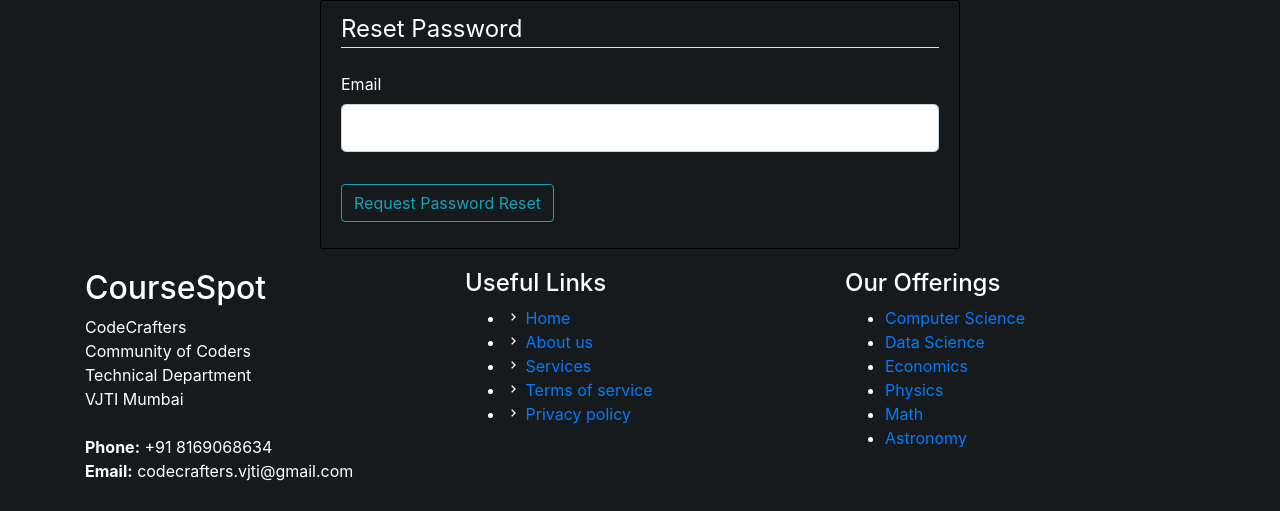
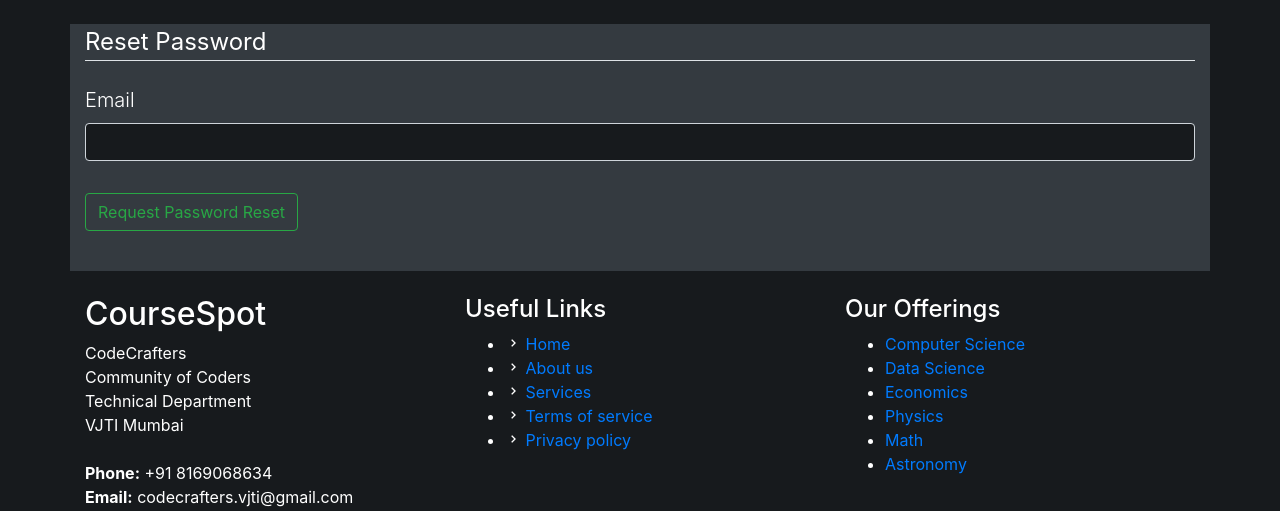
Before and after one commit to dhairyashah1/CodeCrafters-CourseSuggestingWebApp, a Flask app: page /reset_password in a window 1280 px wide. Shown: the part 66-577 px from the top of the page. Run offline with Flask 2, Linux system fonts and the light colour scheme; some libraries are stand-ins or nearby versions.

Commit message:
Update reset_request.html

```diff
--- a/coursespot/templates/reset_request.html
+++ b/coursespot/templates/reset_request.html
@@ -1,27 +1,30 @@
 {% extends "layout.html" %}
 {% block content %}
-    <div class="content-section">
+<br>
+    <div class="container bg-dark">
         <form method="POST" action="">
             {{ form.hidden_tag() }}
             <fieldset class="form-group">
                 <legend class="border-bottom mb-4">Reset Password</legend>
                 <div class="form-group">
-                    {{ form.email.label(class="form-control-label") }}
+                    {{ form.email.label(class="form-control-label lead") }}
                     {% if form.email.errors %}
-                        {{ form.email(class="form-control form-control-lg is-invalid") }}
+                        {{ form.email(class="form-control form-control-md is-invalid textbox") }}
                         <div class="invalid-feedback">
                             {% for error in form.email.errors %}
                                 <span>{{ error }}</span>
                             {% endfor %}
                         </div>
                     {% else %}
-                        {{ form.email(class="form-control form-control-lg") }}
+                        {{ form.email(class="form-control form-control-md textbox") }}
                     {% endif %}
                 </div>
             </fieldset>
             <div class="form-group">
-                {{ form.submit(class="btn btn-outline-info") }}
+                {{ form.submit(class="btn btn-outline-success") }}
             </div>
+            <br>
         </form>
     </div>
+<br>
 {% endblock content %}
```
